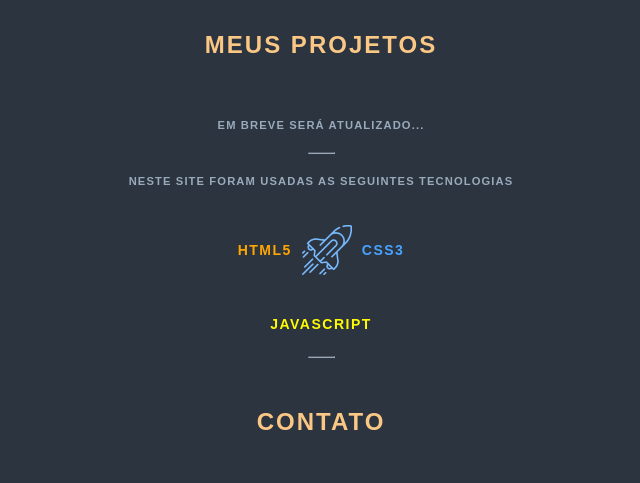
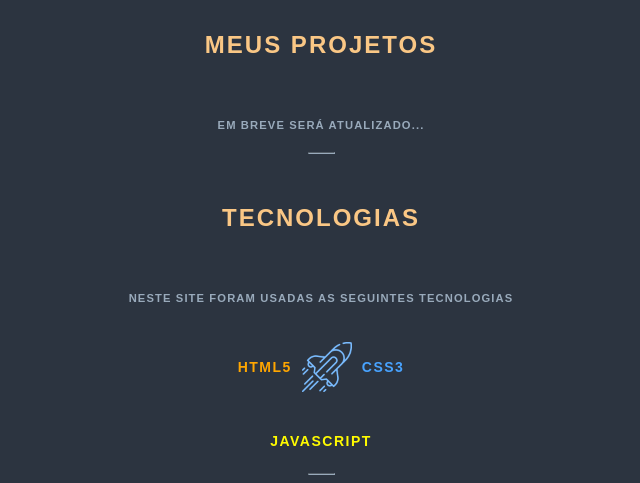
Before and after one commit to buqueiroz/apresenta-o, a plain HTML site: page index.html in a window 1280 px wide. Shown: the part 1337-1820 px from the top of the page, without its empty margins (319-959 px from the left). Drawn offline with Linux system fonts and the light colour scheme; a web font is replaced by a local one.

Commit message:
Update index.html

```diff
--- a/index.html
+++ b/index.html
@@ -54,6 +54,7 @@
     <h2>MEUS PROJETOS</h2>
     <p id="name">EM BREVE SERÁ ATUALIZADO...</p>
     <hr>
+    <h2>TECNOLOGIAS</h2>
     <p id="name">NESTE SITE FORAM USADAS AS SEGUINTES TECNOLOGIAS</p>
         <div class="rocket">
             <span id="html5_rocket">
```
